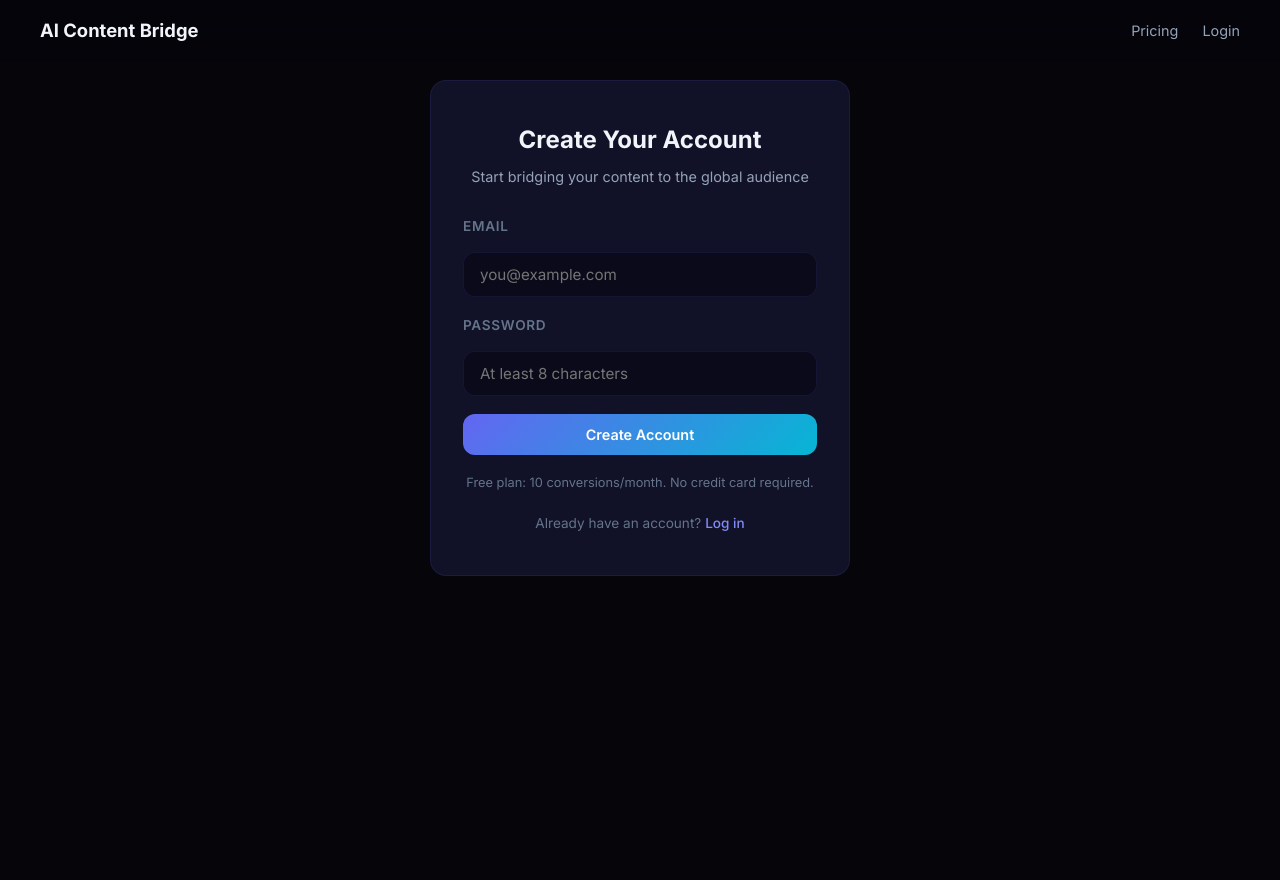
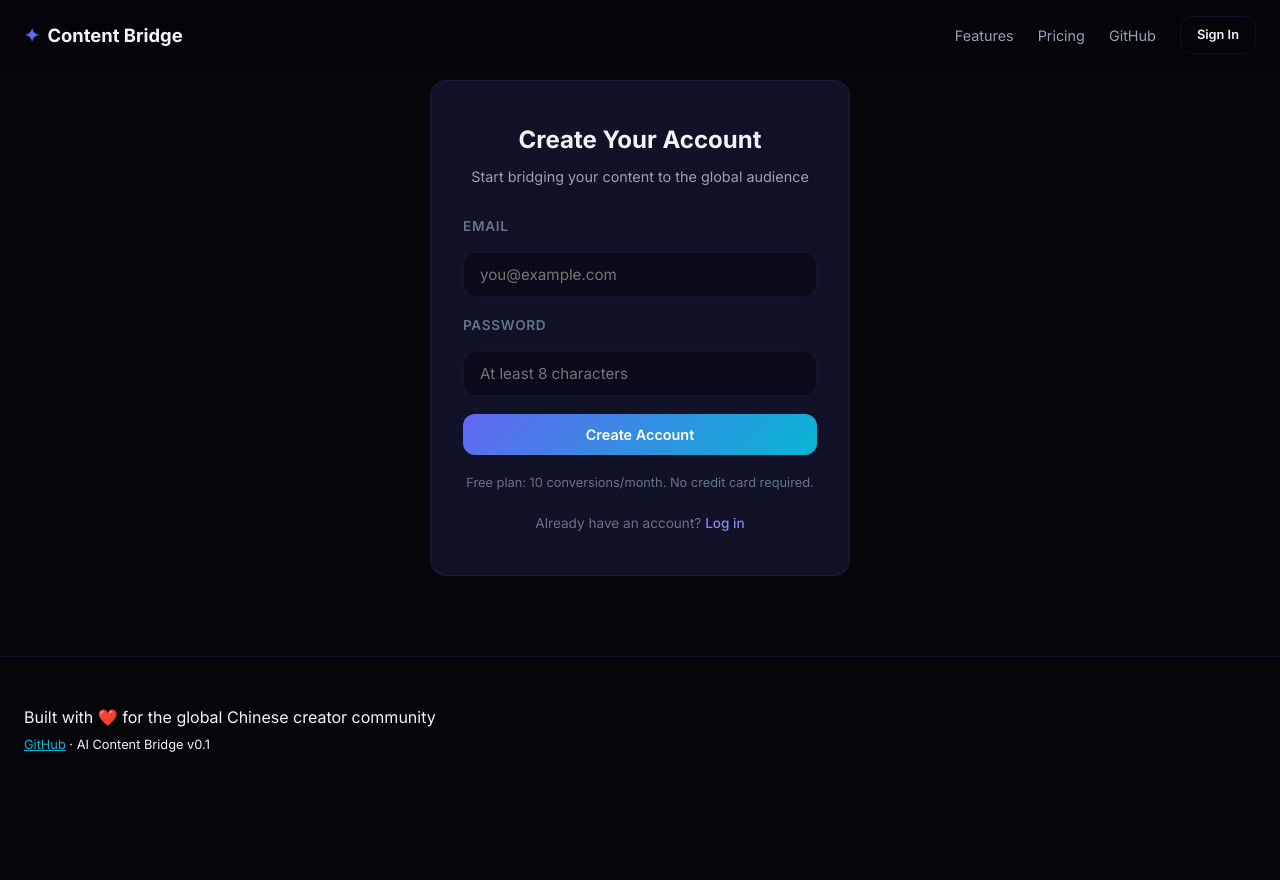
Before and after one commit to guish7423/ai-content-bridge, a FastAPI app: page /signup in a window 1280 px wide. Run offline with FastAPI, Linux system fonts and the light colour scheme.

Commit message:
Upgrade signup page to premium design with glassmorphism nav, animations

```diff
--- a/app/templates/signup.html
+++ b/app/templates/signup.html
@@ -1,89 +1,74 @@
 <!DOCTYPE html>
-<html lang="en" data-i18n-lang>
+<html lang="en">
 <head>
   <meta charset="UTF-8" />
   <meta name="viewport" content="width=device-width, initial-scale=1.0" />
-  <title data-i18n="signup.title">Sign Up - AI Content Bridge</title>
+  <title>Sign Up - AI Content Bridge</title>
   <link rel="stylesheet" href="/static/style.css" />
-  <script defer src="/static/i18n.js"></script>
-  <script defer src="/static/app.js"></script>
 </head>
 <body>
-  <nav class="nav">
-    <div class="nav-inner">
-      <a href="/" class="nav-brand">AI Content Bridge</a>
-      <div class="nav-links">
-        <a href="/pricing" data-i18n="nav.pricing">Pricing</a>
-        <a href="/login" data-i18n="nav.login">Login</a>
-      </div>
+  <nav id="navbar">
+    <div class="logo"><span>✦</span> Content Bridge</div>
+    <div class="nav-links">
+      <a href="/#features">Features</a>
+      <a href="/pricing">Pricing</a>
+      <a href="https://github.com/guish7423/ai-content-bridge" target="_blank">GitHub</a>
+      <a href="/login" class="btn btn-sm btn-outline">Sign In</a>
     </div>
+    <button class="hamburger" id="hamburger" aria-label="Menu">
+      <span></span><span></span><span></span>
+    </button>
   </nav>
+  <div class="mobile-nav" id="mobile-nav">
+    <a href="/#features">Features</a>
+    <a href="/pricing">Pricing</a>
+    <a href="https://github.com/guish7423/ai-content-bridge" target="_blank">GitHub</a>
+    <a href="/login" class="btn btn-outline btn-lg">Sign In</a>
+  </div>
 
   <main class="main">
     <div class="auth-card">
-      <h1 data-i18n="signup.title">Create Your Account</h1>
-      <p class="auth-subtitle" data-i18n="signup.subtitle">Start bridging your content to the global audience</p>
-
+      <h1>Create Your Account</h1>
+      <p class="auth-subtitle">Start bridging your content to the global audience</p>
       <form id="signup-form" class="auth-form">
         <div class="form-group">
-          <label for="email" data-i18n="signup.email">Email</label>
+          <label for="email">Email</label>
           <input type="email" id="email" name="email" required placeholder="you@example.com" />
         </div>
         <div class="form-group">
-          <label for="password" data-i18n="signup.password">Password</label>
+          <label for="password">Password</label>
           <input type="password" id="password" name="password" required minlength="8" placeholder="At least 8 characters" />
         </div>
-        <button type="submit" class="btn btn-primary btn-block" data-i18n="signup.submit">
-          Create Account
-        </button>
-        <p class="auth-terms" data-i18n="signup.terms">
-          Free plan: 10 conversions/month. No credit card required.
-        </p>
+        <button type="submit" class="btn btn-primary btn-block">Create Account</button>
+        <p class="auth-terms">Free plan: 10 conversions/month. No credit card required.</p>
       </form>
-
       <div id="signup-error" class="alert alert-error" style="display:none"></div>
-
       <p class="auth-footer">
-        <span data-i18n="signup.have_account">Already have an account?</span>
-        <a href="/login" data-i18n="signup.login">Log in</a>
+        <span>Already have an account?</span>
+        <a href="/login">Log in</a>
       </p>
     </div>
   </main>
 
+  <footer class="footer">
+    <p>Built with ❤️ for the global Chinese creator community</p>
+    <p style="margin-top:4px; font-size:0.8rem; color:var(--text-dim)">
+      <a href="https://github.com/guish7423/ai-content-bridge" style="color:var(--accent)">GitHub</a> · AI Content Bridge v0.1
+    </p>
+  </footer>
+
+  <script src="/static/animations.js"></script>
   <script>
     document.getElementById('signup-form').addEventListener('submit', async (e) => {
       e.preventDefault();
-      const form = e.target;
-      const btn = form.querySelector('button[type="submit"]');
-      const error = document.getElementById('signup-error');
-
-      btn.disabled = true;
-      btn.textContent = 'Creating…';
-      error.style.display = 'none';
-
+      const form = e.target, btn = form.querySelector('button[type="submit"]'), error = document.getElementById('signup-error');
+      btn.disabled = true; btn.textContent = 'Creating\u2026'; error.style.display = 'none';
       try {
-        const resp = await fetch('/api/auth/signup', {
-          method: 'POST',
-          headers: { 'Content-Type': 'application/json' },
-          body: JSON.stringify({
-            email: form.email.value,
-            password: form.password.value,
-          }),
-        });
-
-        if (!resp.ok) {
-          const data = await resp.json();
-          throw new Error(data.detail || 'Signup failed');
-        }
-
+        const resp = await fetch('/api/auth/signup', { method: 'POST', headers: { 'Content-Type': 'application/json' }, body: JSON.stringify({ email: form.email.value, password: form.password.value }) });
+        if (!resp.ok) { const d = await resp.json(); throw new Error(d.detail || 'Signup failed'); }
         window.location.href = '/dashboard';
-      } catch (err) {
-        error.textContent = err.message;
-        error.style.display = 'block';
-      } finally {
-        btn.disabled = false;
-        btn.textContent = 'Create Account';
-      }
+      } catch (err) { error.textContent = err.message; error.style.display = 'block'; }
+      finally { btn.disabled = false; btn.textContent = 'Create Account'; }
     });
   </script>
 </body>
```
